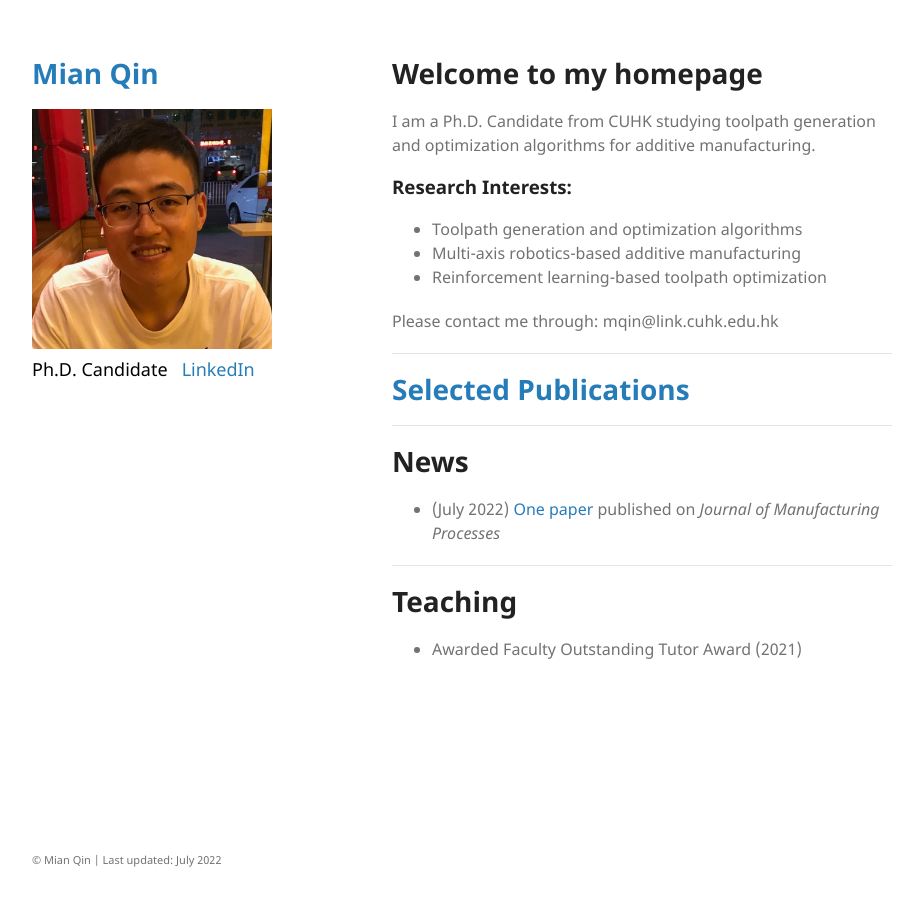
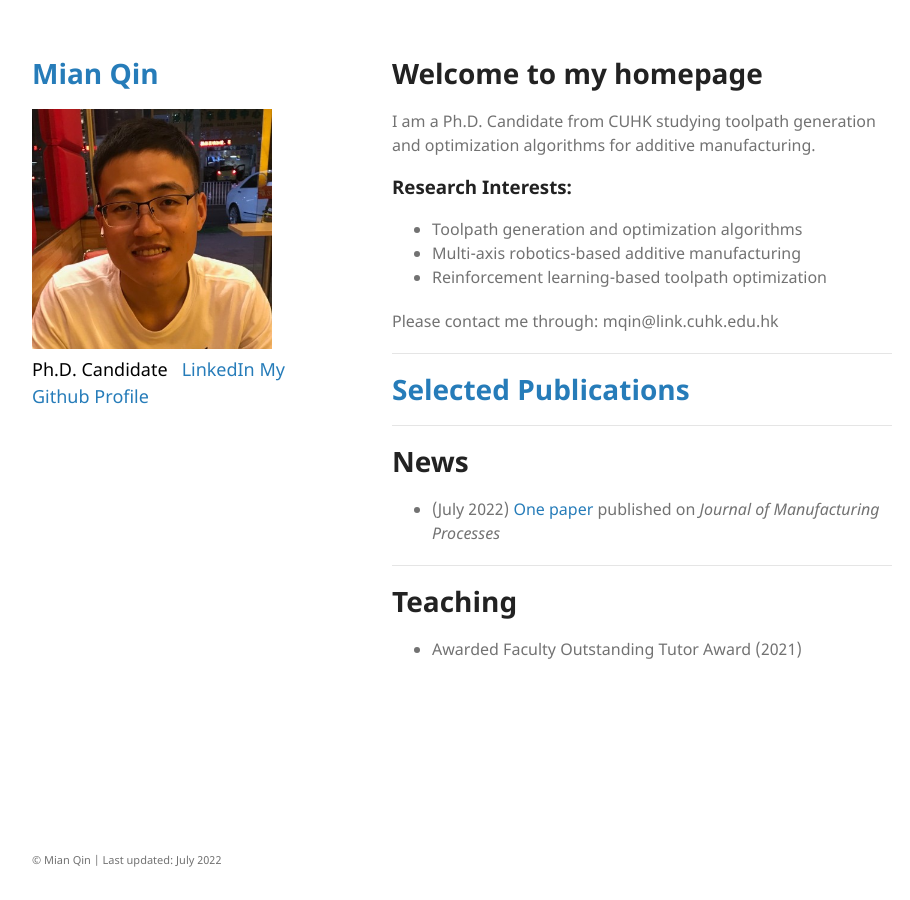
Before and after one commit to mqincuhk/mqincuhk.github.io, a Jekyll site: the page built from index.md, in a window 1280 px wide. Shown: the whole page, without its empty margins (178-1088 px from the left). Built offline with Jekyll 4.4.1, drawn with Linux system fonts in a browser that asks for light colours; a script that is not in the unit is left out; our own code applies the rules of GitHub Pages for plain Markdown files.

Commit message:
Update default.html

```diff
--- a/_layouts/default.html
+++ b/_layouts/default.html
@@ -24,6 +24,8 @@
 
         <a href="https://www.linkedin.com/in/mqin/" ><i class="fab fa-fw fa-reddit" aria-hidden="true"></i><span> &nbsp; LinkedIn</span></a>
 
+        <a href="https://github.com/mqin666" ><i class="fab fa-fw fa-reddit" aria-hidden="true"></i><span> My Github Profile</span></a>
+
 
       </header>
       <section>
```
